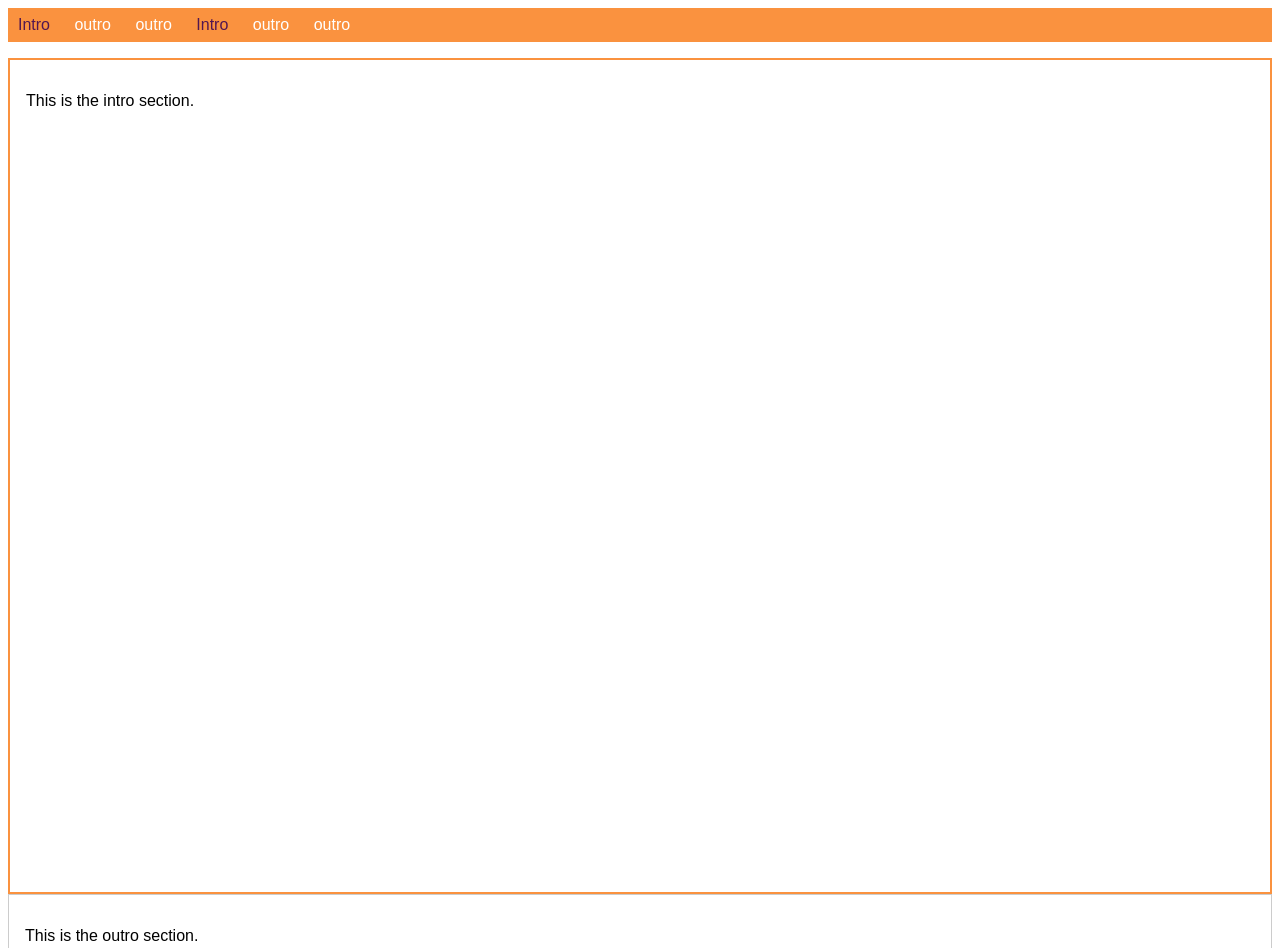
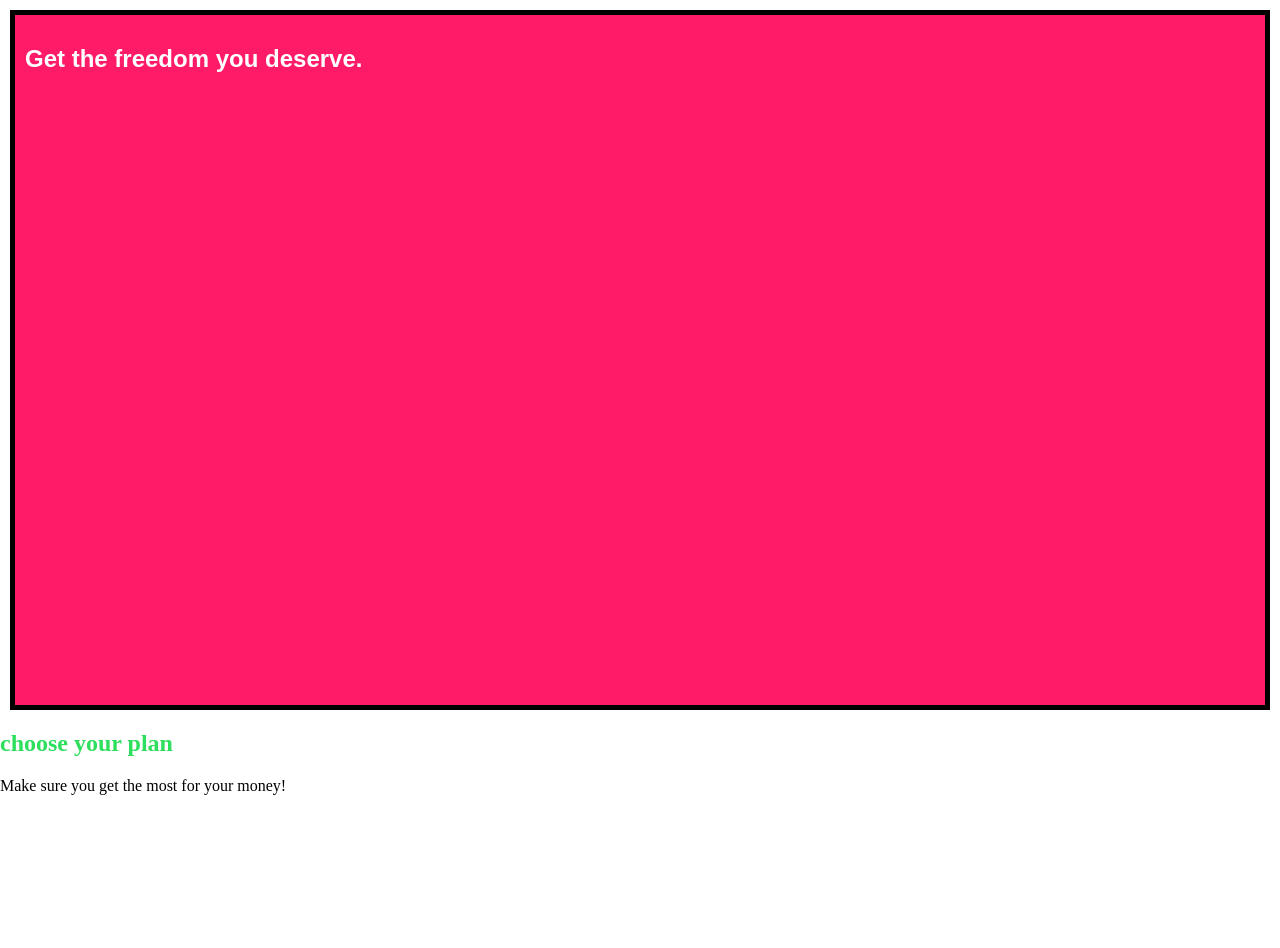
Before and after one commit to sanjaysheel/my-prosonal-notes, a plain HTML site: page html-css-js/practical/htm/1.html in a window 1280 px wide. Shown: the top 948 px of the page. After the commit the page ends 811 px from the top, so only its background shows below. Drawn offline with Linux system fonts and the light colour scheme.

Commit message:
this is my new comment

```diff
--- a/html-css-js/practical/css/1.css
+++ b/html-css-js/practical/css/1.css
@@ -1,34 +1,27 @@
     body {
-    font-family: sans-serif;
-    /* margin: 0px; */
+        dont-family: '<pmtserrat', sams-serif;
+        margin: 0px;
     }
 
-nav {
-    margin-bottom: 16px;
-    background: #fa923f;
-    padding: 8px 0;
+    main {
+        display: block;
     }
 
-a {
-    text-decoration: none;
-    color: white;
+    #product-overview {
+        background: #ff1b68;
+        width: 100%sss;
+        height: 700px;
+        padding: 10px;
+        border: 5px solid black;
         margin: 10px;
+        box-sizing: border-box;
     }
 
-a :not(.active) {
-    color: blue;
+    .section-title {
+        color: #2ddf5c;
     }
 
-.main-section {
-    height: 800px;
-    border: 1px solid #ccc;
-    padding: 16px;
+    #product-overview h1 {
+        color: white;
+        font-family: 'Anton', sans-serif;
     }
-
-.highlighted {
-    border: 2px solid #fa923f;
-}
-
-a.active {
-    color: #521751;
-}
--- /dev/null
+++ b/html-css-js/practical/css/index.css
@@ -0,0 +1,63 @@
+* {
+    box-sizing: border-box;
+}
+
+body {
+    dont-family: '<pmtserrat', sams-serif;
+    margin: 0px;
+}
+
+
+/* main {
+    display: block;
+} */
+
+#product-overview {
+    background: #ff1b68;
+    width: 100%;
+    height: 356px;
+    padding: 8px 16px;
+}
+
+.section-title {
+    color: #2ddf5c;
+}
+
+#product-overview h1 {
+    color: white;
+    font-family: 'Anton', sans-serif;
+    margin: 0;
+}
+
+.main-header {
+    background-color: #2ddf5c;
+    width: 100%;
+    padding: 8px 16px;
+}
+
+.main-header>div {
+    display: inline-block;
+}
+
+.main-nav {
+    display: inline-block;
+    text-align: right;
+    text-align: right;
+    width: calc(100% - 10px);
+}
+
+.main-nav-items {
+    margin: 0;
+    padding: 0;
+    list-style: none;
+    width: 100%;
+}
+
+.main-nav-item {
+    /* padding: 20px; */
+    display: inline-block;
+    width: auto;
+    /* text-align: right; */
+}
+
+.main-header {}
--- a/html-css-js/practical/htm/1.html
+++ b/html-css-js/practical/htm/1.html
@@ -1,25 +1,20 @@
 <html>
 
 <head>
+    <title>home</title>
     <link rel="stylesheet" href="../css/1.css">
 </head>
 
 <body>
-    <nav>
-        <a href="#intro" class="active">Intro</a>
-
-        <a href="#outro">outro</a>
-        <a href="#outro">outro</a>
-        <a href="#intro" class="active">Intro</a>
-        <a href="#outro">outro</a>
-        <a href="#outro">outro</a>
-    </nav>
-    <section id="intro" class="main-section highlighted">
-        <p>This is the intro section.</p>
-    </section>
-    <section id='outro' class="main-section">
-        <p class="section-title">This is the outro section.</p>
-    </section>
+    <main>
+        <section id="product-overview">
+            <h1>Get the freedom you deserve.</h1>
+        </section>
+        <section id="plans">
+            <h1 class="section-title">choose your plan</h1>
+            <p>Make sure you get the most for your money!</p>
+        </section>
+    </main>
 </body>
 
 </html>
```
Also changed, not shown: html-css-js/practical/css/another.css (added, +33 -0 lines), html-css-js/practical/htm/another.html (added, +16 -0 lines), html-css-js/practical/htm/index.html (added, +40 -0 lines), links.txt (added), 1 other file. Lines whose indentation alone changed are shown as unchanged.
